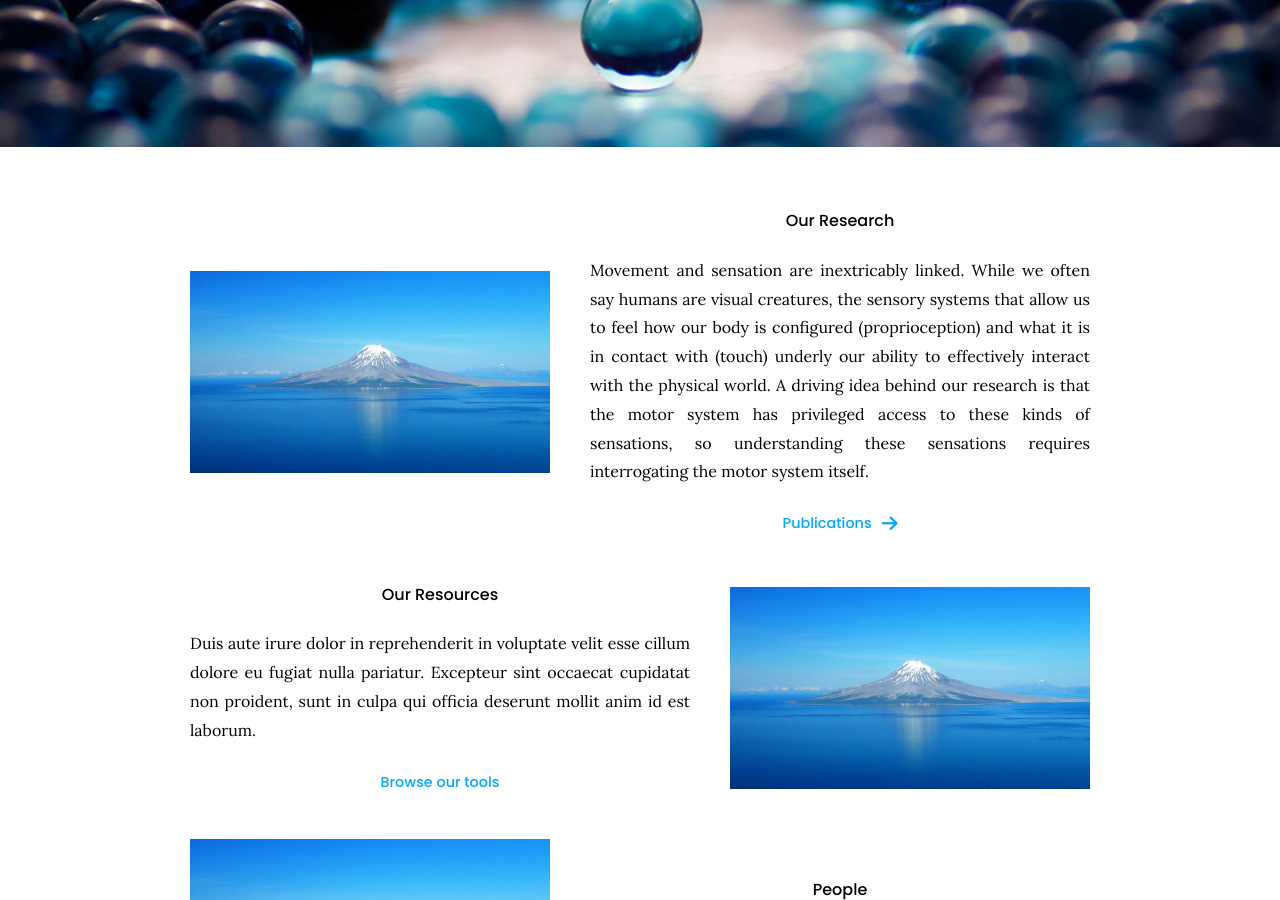
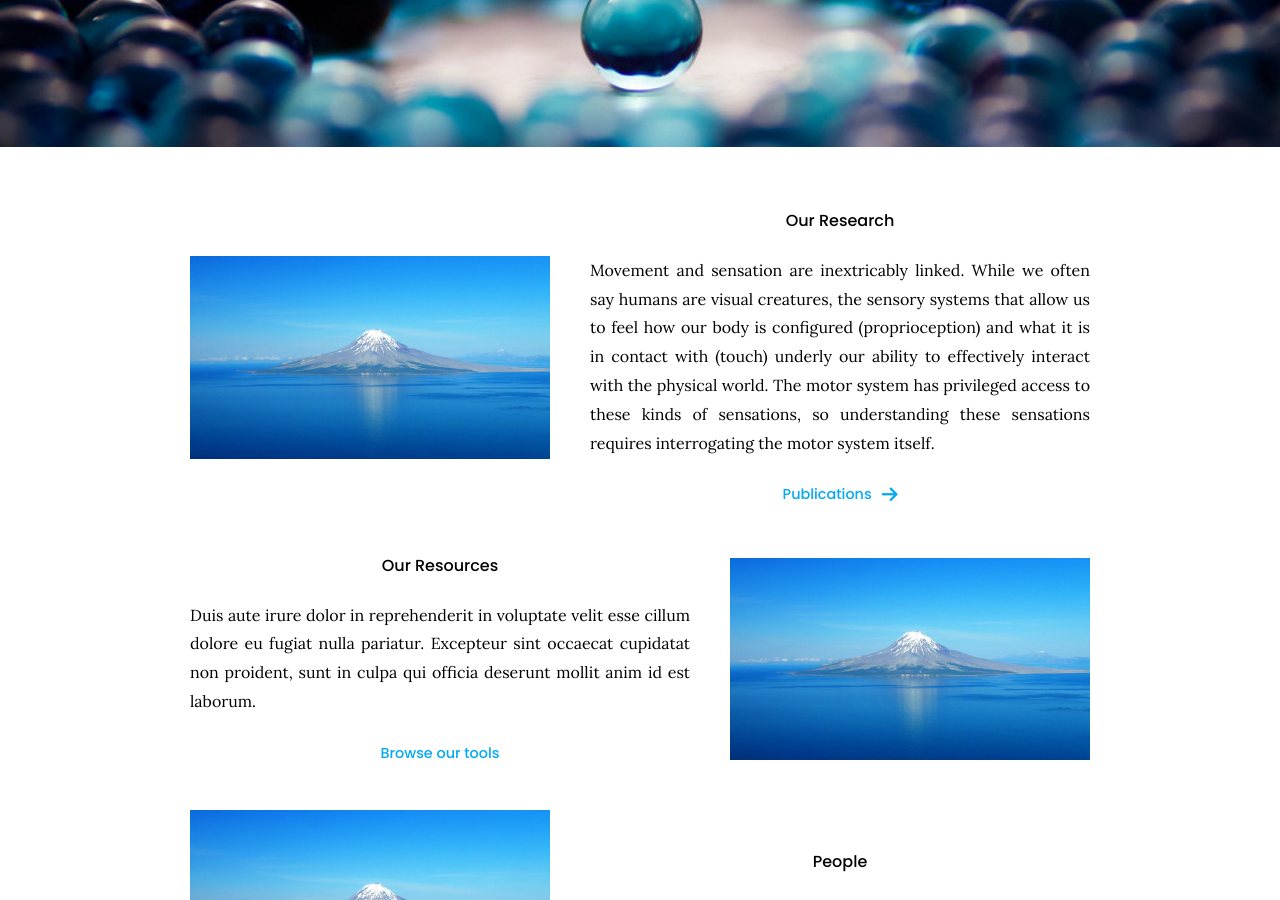
Before and after one commit to sensationinmotion/sensationinmotion.github.io, a Jekyll site: the page built from index.md, in a window 1280 px wide and 900 px high, scrolled down 508 px. Built offline with Jekyll 4.4.1, drawn with Linux system fonts in a browser that asks for light colours.

Commit message:
Update index.md

```diff
--- a/index.md
+++ b/index.md
@@ -15,7 +15,7 @@ Welcome to the Sensation in Motion Lab at San Diego State University! We study (
 {% include section.html %}
 
 {% capture text %}
-Movement and sensation are inextricably linked. While we often say humans are visual creatures, the sensory systems that allow us to feel how our body is configured (proprioception) and what it is in contact with (touch) underly our ability to effectively interact with the physical world. A driving idea behind our research is that the motor system has privileged access to these kinds of sensations, so understanding these sensations requires interrogating the motor system itself.
+Movement and sensation are inextricably linked. While we often say humans are visual creatures, the sensory systems that allow us to feel how our body is configured (proprioception) and what it is in contact with (touch) underly our ability to effectively interact with the physical world. The motor system has privileged access to these kinds of sensations, so understanding these sensations requires interrogating the motor system itself.
 
 {%
   include link.html
```
